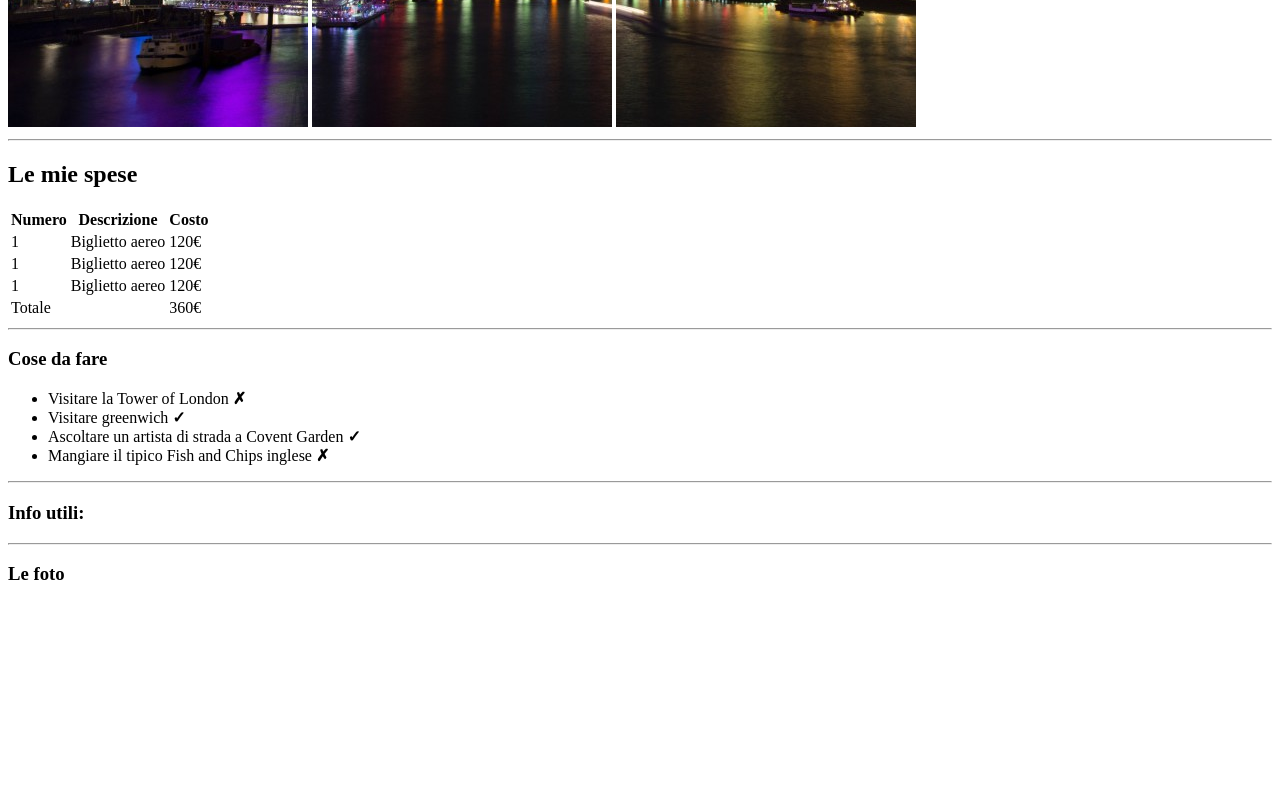
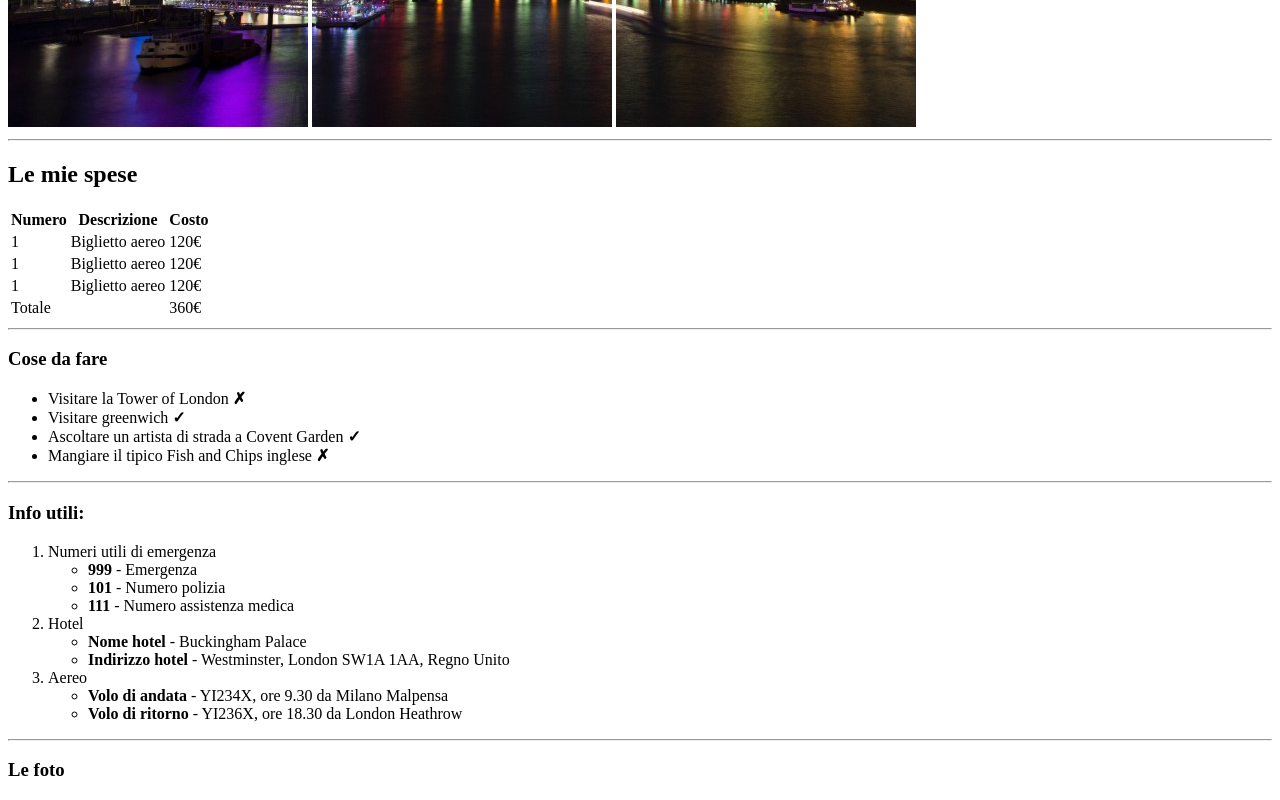
Before and after one commit to AlexNunzi/html-london-trip, a plain HTML site: page index.html in a window 1280 px wide. Shown: the part 553-1353 px from the top of the page. Before the commit the page ends 1157 px from the top, so only its background shows below. Drawn offline with Linux system fonts and the light colour scheme.

Commit message:
Inserimento contenuto terza sezione del main

```diff
--- a/index.html
+++ b/index.html
@@ -76,6 +76,32 @@
 
             <section>
                 <h3>Info utili:</h3>
+                <ol>
+                    <li>
+                        Numeri utili di emergenza
+                        <ul>
+                            <li><strong>999</strong> - Emergenza</li>
+                            <li><strong>101</strong> - Numero polizia</li>
+                            <li><strong>111</strong> - Numero assistenza medica</li>
+                        </ul>
+                    </li>
+
+                    <li>
+                        Hotel
+                        <ul>
+                            <li><strong>Nome hotel</strong> - Buckingham Palace</li>
+                            <li><strong>Indirizzo hotel</strong> - Westminster, London SW1A 1AA, Regno Unito</li>
+                        </ul>
+                    </li>
+
+                    <li>
+                        Aereo
+                        <ul>
+                            <li><strong>Volo di andata</strong> - YI234X, ore 9.30 da Milano Malpensa</li>
+                            <li><strong>Volo di ritorno</strong> - YI236X, ore 18.30 da London Heathrow</li>
+                        </ul>
+                    </li>
+                </ol>
             </section>
         </Main>
         <!-- Fine Main -->
```
